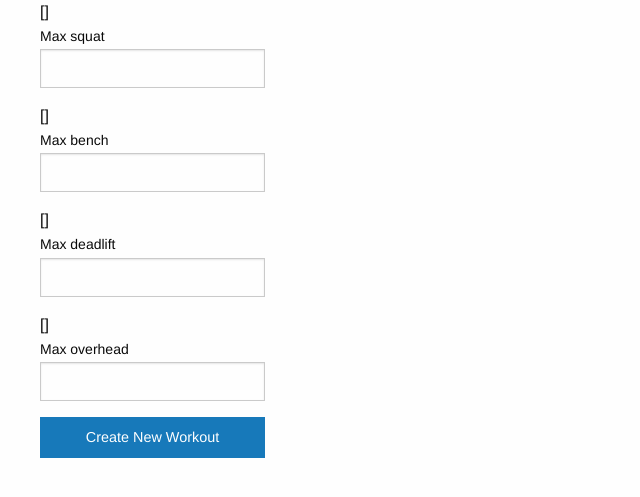
After one commit to nheath/django-strength-trainer, a Django app: template code/strength_trainer/templates/new_workout.html in a window 1280 px wide. The commit adds this page. Shown: the top 497 px of the page, without its empty margins (0-640 px from the left). Run offline with Django 3.2, Linux system fonts and the light colour scheme; the template is opened without the code that fills it, so the values that code supplies are empty, except form fields; form fields are guessed from the names that the template uses; some libraries are stand-ins or nearby versions.

Commit message:
created new_workout form and model. mapped to user object. created new workout page and verified that it creates a new workout updated and updates user profile

```diff
--- a/code/strength_trainer/admin.py
+++ b/code/strength_trainer/admin.py
@@ -2,3 +2,4 @@ from django.contrib import admin
 from . import models
 # Register your models here.
 admin.site.register(models.User_Profile_Model)
+admin.site.register(models.NewWorkout)
--- a/code/strength_trainer/templates/base.html
+++ b/code/strength_trainer/templates/base.html
@@ -21,8 +21,8 @@
               <li>
                 <a href="#">Home</a>
                 <ul class="menu vertical">
-                  <li><a href="#">Home</a></li>
-                  <li><a href="#">New Workout</a></li>
+                  <li><a href="/home/">Home</a></li>
+                  <li><a href="/new_workout/">New Workout</a></li>
                   <li><a href="#">Profile</a></li>
                   <li><a href="#">Chat</a></li>
                   <li><a href="#">About</a></li>
--- a/code/strength_trainer/templates/home.html
+++ b/code/strength_trainer/templates/home.html
@@ -3,7 +3,7 @@
 {% block body %}
 </div class="body">
     <div class="grid-container">
-
+        <h1>Home</h1>
     </div>
 </div>
 {% endblock %}
--- /dev/null
+++ b/code/strength_trainer/templates/new_workout.html
@@ -0,0 +1,28 @@
+{% extends "base.html" %}
+
+{% block body %}
+</div class="body">
+    <div class="grid-container">
+        <div class="grid-x grid-padding-x">
+            <div class="small 6">
+                <form action="/home/" method="POST">
+                    {% csrf_token %}
+                    {{ form.max_squat.errors }}
+                    {{ form.max_squat.label_tag }}
+                    {{ form.max_squat }}
+                    {{ form.max_bench.errors }}
+                    {{ form.max_bench.label_tag }}
+                    {{ form.max_bench }}
+                    {{ form.max_deadlift.errors }}
+                    {{ form.max_deadlift.label_tag }}
+                    {{ form.max_deadlift }}
+                    {{ form.max_overhead.errors }}
+                    {{ form.max_overhead.label_tag }}
+                    {{ form.max_overhead }}
+                    <input type="submit" class="button expanded" value="Create New Workout" />
+                </form>
+            </div>
+        </div>
+    </div>
+</div>
+{% endblock %}
--- a/code/strength_trainer/urls.py
+++ b/code/strength_trainer/urls.py
@@ -7,6 +7,7 @@ urlpatterns = [
     path('',views.index),
     path('register/', views.register),
     path('home/', views.home),
+    path('new_workout/', views.new_workout),
     path('login/', authviews.login, {
         'template_name':'registration/login.html',
         'authentication_form':LoginForm
```
Also changed, not shown: code/strength_trainer/forms.py (+24 -0 lines), code/strength_trainer/models.py (+12 -0 lines), code/strength_trainer/views.py (+36 -1 lines), code/db.sqlite3, code/strength_trainer/migrations/0004_newworkout.py (added).
